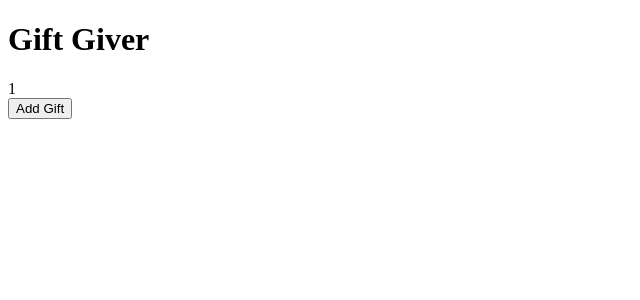
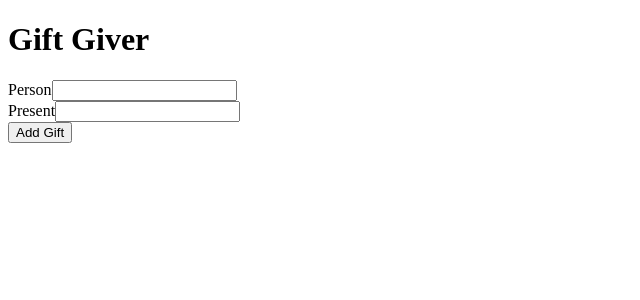
Before and after one commit to clevett/udemy-react-mastering-tdd, a React (Create React App) app in the folder giftgiver/: page / in a window 1280 px wide. Both pictures are taken after a click on the button "Add Gift". Shown: the top 300 px of the page, without its empty margins (0-640 px from the left). Built offline with nearby package versions, Linux system fonts and the light colour scheme.

Commit message:
save gift add option

```diff
--- a/giftgiver/src/components/App/App.js
+++ b/giftgiver/src/components/App/App.js
@@ -1,5 +1,6 @@
 import React, { Component } from 'react'
 import { Button } from 'react-bootstrap'
+import Gift from "../Gift/Gift"
 
 class App extends Component {
 	constructor() {
@@ -23,7 +24,7 @@ class App extends Component {
 				<h1>Gift Giver</h1>
 				<div className='gift-list'>
 					{
-						this.state.gifts.map(gift => <div key={gift.id}>{gift.id}</div>)
+						this.state.gifts.map(gift => <Gift key={gift.id} />)
 					}
 				</div>
 				<Button className='btn-add' onClick={this.addGift}>Add Gift</Button>
--- a/giftgiver/src/components/Gift/Gift.js
+++ b/giftgiver/src/components/Gift/Gift.js
@@ -1,9 +1,32 @@
 import React, { Component } from 'react'
+import { Form, FormGroup, FormControl, Button } from 'react-bootstrap'
 
 class Gift extends Component {
+	constructor() {
+		super()
+		this.state = { person: '', present: ''}
+	}
+
 	render() {
 		return (
-			<div></div>
+			<div>
+				<Form>
+					<FormGroup>
+						<Form.Label>Person</Form.Label>
+						<FormControl
+							className='input-person'
+							onChange={event => this.setState({ person: event.target.value })}
+						/>
+					</FormGroup>
+					<FormGroup>
+						<Form.Label>Present</Form.Label>
+						<FormControl
+							className='input-present'
+							onChange={event => this.setState({ present: event.target.value })}
+						/>
+					</FormGroup>
+				</Form>
+			</div>
 		)
 	}
 }
```
Also changed, not shown: 2 other files (tests, documents, lock files or other folders).
